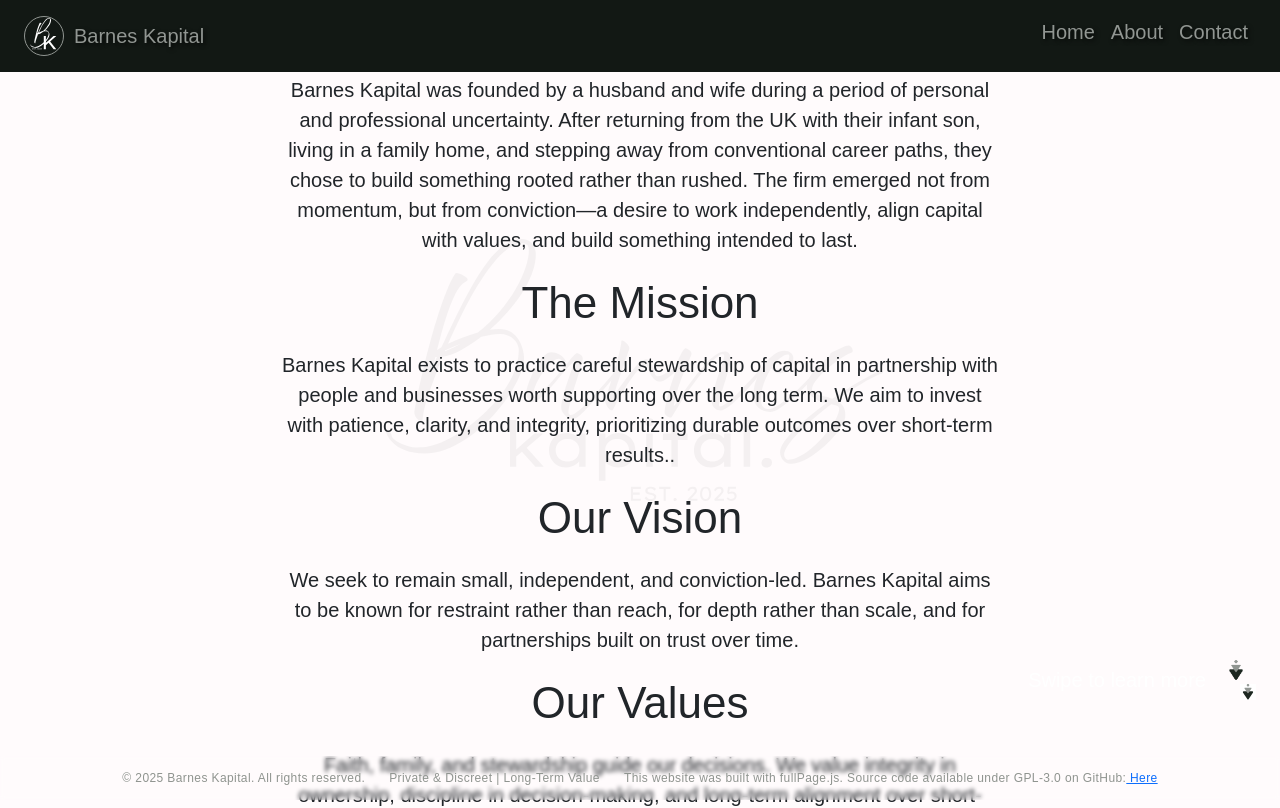
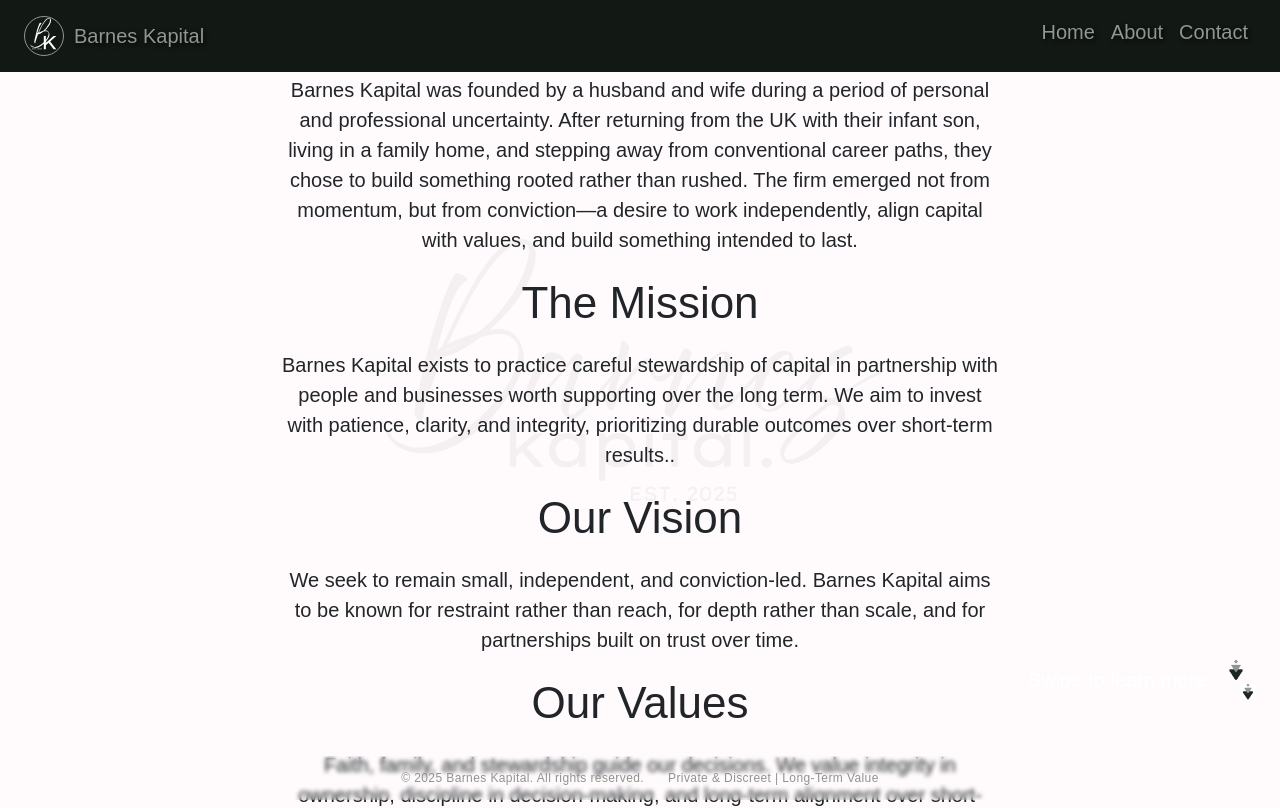
Before and after one commit to KeyEeal/BarnesKapital, a React (Vite) app: page /about in a window 1280 px wide. Shown: the top 808 px of the page. Built offline with nearby package versions, Linux system fonts and the light colour scheme; a web font is replaced by a local one.

Commit message:
Removed mention of fullPage use in footer

```diff
--- a/src/layout/MainLayoutComponents/Footer.tsx
+++ b/src/layout/MainLayoutComponents/Footer.tsx
@@ -6,11 +6,6 @@ function Footer() {
       <div className={styles.footerContent}>
         <p>&copy; 2025 Barnes Kapital. All rights reserved.</p>
         <p>Private & Discreet | Long-Term Value</p>
-        <p>
-          This website was built with fullPage.js. Source code available under
-          GPL-3.0 on GitHub:
-          <a href="https://github.com/KeyEeal/BarnesKapital"> Here</a>
-        </p>
       </div>
     </footer>
   );
```
